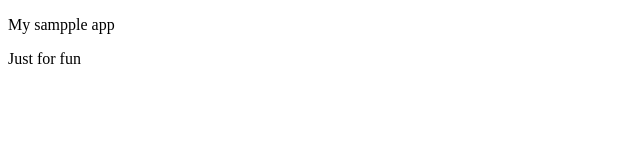
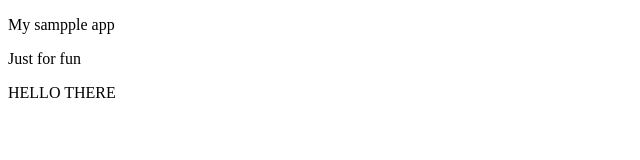
Before and after one commit to lodyne/sampleapp, a plain HTML site: page index.html in a window 1280 px wide. Shown: the whole page, without its empty margins (0-640 px from the left). Drawn offline with Linux system fonts and the light colour scheme.

Commit message:
Another change

```diff
--- a/index.html
+++ b/index.html
@@ -11,6 +11,7 @@
 <body>
     <p>My sampple app</p>
     <p>Just for fun</p>
+    <p>HELLO THERE</p>
 
 </body>
 
```
